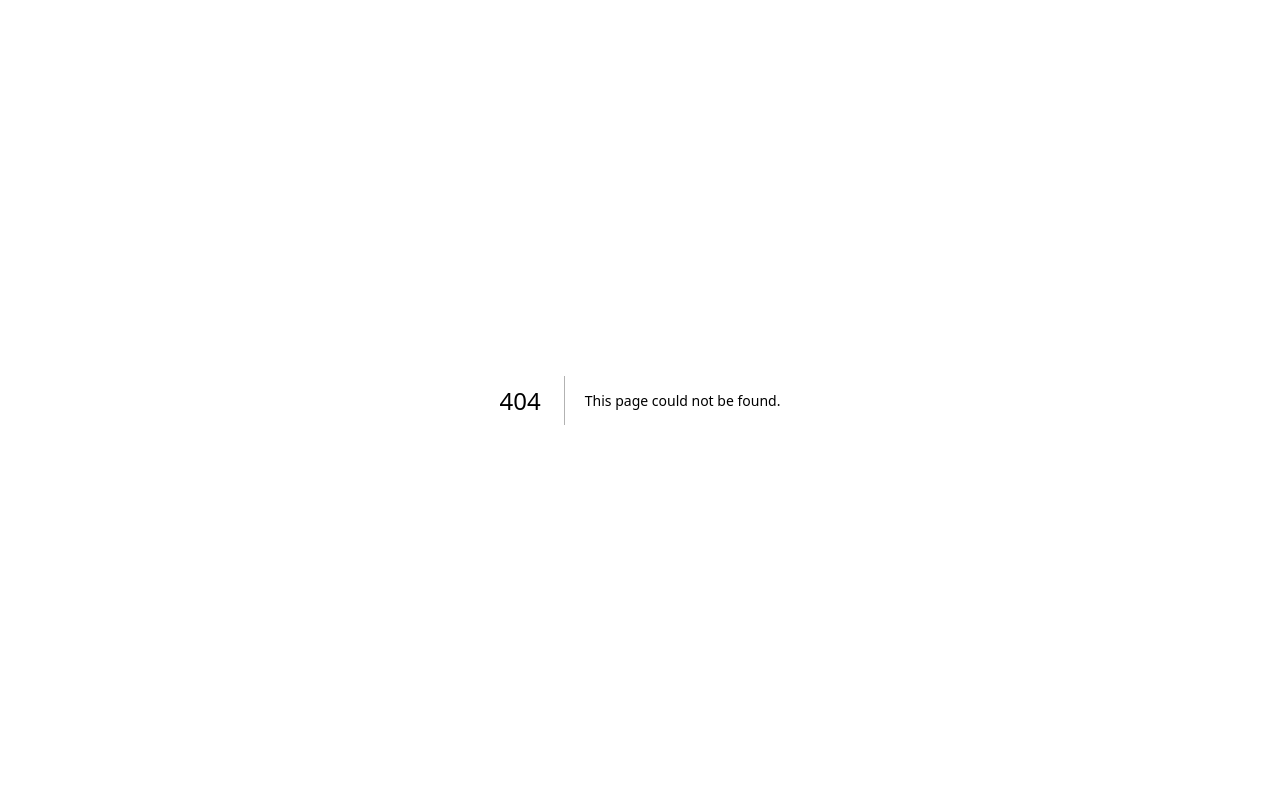
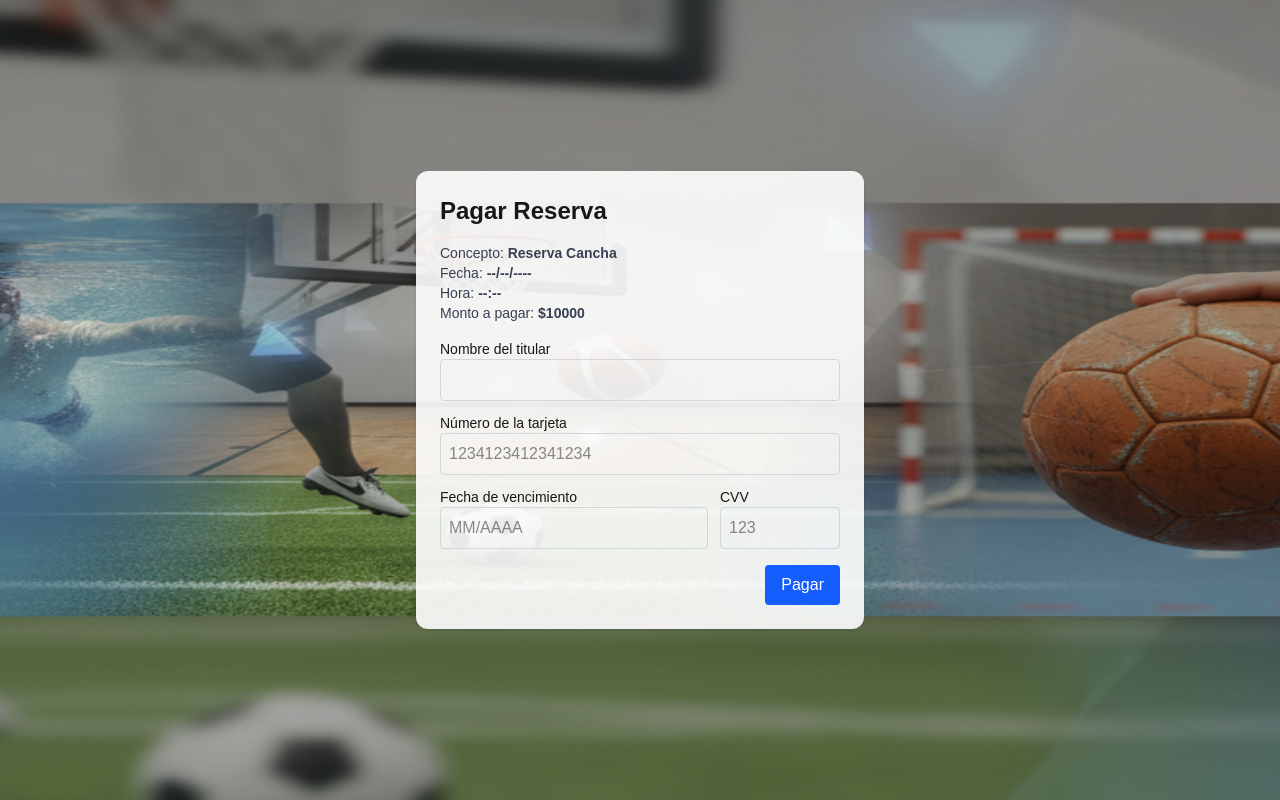
Before and after one commit to giuliagiacomodonato/Proyecto-PSS, a Next.js app: page /socio/pagoSocio in a window 1280 px wide. Before the commit this address had no page. Built offline with nearby package versions, Linux system fonts and the light colour scheme.

Commit message:
Formulario de pago del socio

```diff
--- /dev/null
+++ b/app/api/payments/route.ts
@@ -0,0 +1,41 @@
+import { NextResponse } from 'next/server'
+import { prisma } from '@/lib/prisma'
+
+export async function POST(request: Request) {
+  try {
+    const body = await request.json()
+    const { titular, last4, monto, concepto, reservaId } = body
+
+    if (!titular || !last4 || !monto) {
+      return NextResponse.json({ error: 'Faltan datos del pago.' }, { status: 400 })
+    }
+
+    // Determinismo: solo una tarjeta aprobada y otra rechazada (hardcode)
+    // Tarjeta aprobada simulada -> últimos 4: '4242'
+    // Tarjeta rechazada simulada -> últimos 4: '0002'
+    if (last4 === '4242') {
+      // aprobado
+    } else if (last4 === '0002' || last4 === '0000') {
+      return NextResponse.json({ error: 'El pago fue rechazado por la pasarela (tarjeta de prueba rechazada).' }, { status: 402 })
+    } else {
+      return NextResponse.json({ error: 'Tarjeta de prueba inválida. Usá 4242 (aprobada) o 0002 (rechazada).' }, { status: 400 })
+    }
+
+    // En caso de éxito, generamos un token simulado y (opcional) vinculamos la reserva
+    const paymentToken = `tok_mock_${Date.now()}`
+
+    if (reservaId && typeof reservaId === 'number') {
+      try {
+        // Intentamos vincular la reserva como pagada — no almacenamos datos sensibles
+        await prisma.turno.update({ where: { id: reservaId }, data: { pagado: true } }).catch(() => null)
+      } catch (e) {
+        // ignorar errores de BD en modo mock
+      }
+    }
+
+    return NextResponse.json({ success: true, token: paymentToken })
+  } catch (err) {
+    console.error('Error en /api/payments', err)
+    return NextResponse.json({ error: 'Error interno' }, { status: 500 })
+  }
+}
--- /dev/null
+++ b/app/socio/pagoSocio/page.tsx
@@ -0,0 +1,113 @@
+"use client"
+
+import React, { useState } from 'react'
+import { useRouter } from 'next/navigation'
+
+type Form = {
+  titular: string
+  numero: string
+  vencimiento: string
+  cvv: string
+}
+
+export default function PagoSocio() {
+  const router = useRouter()
+  const [form, setForm] = useState<Form>({ titular: '', numero: '', vencimiento: '', cvv: '' })
+  const [errors, setErrors] = useState<Partial<Record<keyof Form, string>>>({})
+  const [loading, setLoading] = useState(false)
+  const [toast, setToast] = useState<{ type: 'error' | 'success'; msg: string } | null>(null)
+
+  const validate = () => {
+    const e: Partial<Record<keyof Form, string>> = {}
+    if (!form.titular.trim()) e.titular = 'El nombre del titular es requerido'
+    if (!/^[0-9]{16}$/.test(form.numero.replace(/\s+/g, ''))) e.numero = 'El número debe tener 16 dígitos'
+    if (!/^(0[1-9]|1[0-2])\/(20\d{2})$/.test(form.vencimiento)) e.vencimiento = 'Formato MM/AAAA'
+    if (!/^[0-9]{3,4}$/.test(form.cvv)) e.cvv = 'CVV inválido (3 o 4 dígitos)'
+    setErrors(e)
+    return Object.keys(e).length === 0
+  }
+
+  const handleSubmit = async (e: React.FormEvent) => {
+    e.preventDefault()
+    if (!validate()) return
+    setLoading(true)
+    setErrors({})
+    try {
+      // Enviar solo datos no sensibles o tokenizados: aquí simulamos tokenización enviando los últimos 4 dígitos
+      const last4 = form.numero.replace(/\s+/g, '').slice(-4)
+      const payload = { titular: form.titular, last4, monto: 10000, concepto: 'Reserva Cancha', reservaId: 1 }
+      const res = await fetch('/api/payments', { method: 'POST', headers: { 'Content-Type': 'application/json' }, body: JSON.stringify(payload) })
+      const data = await res.json()
+      if (!res.ok) {
+        setToast({ type: 'error', msg: data.error || 'El pago fue rechazado. Por favor, verifica los datos o intenta con otra tarjeta.' })
+        // limpiar campos sensibles
+        setForm({ titular: '', numero: '', vencimiento: '', cvv: '' })
+        setTimeout(() => setToast(null), 5000)
+        return
+      }
+      // éxito
+      setToast({ type: 'success', msg: '¡Pago realizado con éxito! Tu reserva está confirmada.' })
+      setTimeout(() => setToast(null), 5000)
+      // redirigir al panel principal del socio después de mostrar toast
+      setTimeout(() => router.push('/socio'), 1500)
+    } catch (err) {
+      setToast({ type: 'error', msg: 'Error de conexión con la pasarela.' })
+      setForm({ titular: '', numero: '', vencimiento: '', cvv: '' })
+      setTimeout(() => setToast(null), 5000)
+    } finally {
+      setLoading(false)
+    }
+  }
+
+  return (
+    <div className="min-h-screen flex items-center justify-center p-6">
+      <div className="w-full max-w-md bg-white/90 rounded-xl p-6 shadow">
+        <h2 className="text-2xl font-semibold mb-4">Pagar Reserva</h2>
+
+        <div className="mb-4 text-sm text-gray-700">
+          <div>Concepto: <strong>Reserva Cancha</strong></div>
+          <div>Fecha: <strong>--/--/----</strong></div>
+          <div>Hora: <strong>--:--</strong></div>
+          <div>Monto a pagar: <strong>$10000</strong></div>
+        </div>
+
+        <form onSubmit={handleSubmit} className="space-y-3">
+          <div>
+            <label className="block text-sm">Nombre del titular</label>
+            <input value={form.titular} onChange={(e) => setForm({ ...form, titular: e.target.value })} className={`w-full p-2 border rounded ${errors.titular ? 'border-red-500' : 'border-gray-300'}`} />
+            {errors.titular && <p className="text-red-500 text-sm">{errors.titular}</p>}
+          </div>
+
+          <div>
+            <label className="block text-sm">Número de la tarjeta</label>
+            <input value={form.numero} onChange={(e) => setForm({ ...form, numero: e.target.value })} placeholder="1234123412341234" className={`w-full p-2 border rounded ${errors.numero ? 'border-red-500' : 'border-gray-300'}`} />
+            {errors.numero && <p className="text-red-500 text-sm">{errors.numero}</p>}
+          </div>
+
+          <div className="flex gap-3">
+            <div className="flex-1">
+              <label className="block text-sm">Fecha de vencimiento</label>
+              <input value={form.vencimiento} onChange={(e) => setForm({ ...form, vencimiento: e.target.value })} placeholder="MM/AAAA" className={`w-full p-2 border rounded ${errors.vencimiento ? 'border-red-500' : 'border-gray-300'}`} />
+              {errors.vencimiento && <p className="text-red-500 text-sm">{errors.vencimiento}</p>}
+            </div>
+            <div style={{ width: 120 }}>
+              <label className="block text-sm">CVV</label>
+              <input value={form.cvv} onChange={(e) => setForm({ ...form, cvv: e.target.value })} placeholder="123" className={`w-full p-2 border rounded ${errors.cvv ? 'border-red-500' : 'border-gray-300'}`} />
+              {errors.cvv && <p className="text-red-500 text-sm">{errors.cvv}</p>}
+            </div>
+          </div>
+
+          <div className="flex items-center justify-end gap-3 mt-4">
+            <button type="submit" disabled={loading} className="px-4 py-2 bg-blue-600 text-white rounded disabled:opacity-50">{loading ? 'Procesando...' : 'Pagar'}</button>
+          </div>
+        </form>
+
+        {toast && (
+          <div className={`fixed right-6 bottom-6 max-w-xs p-3 rounded shadow-lg text-white ${toast.type === 'success' ? 'bg-green-600' : 'bg-red-600'}`}>
+            {toast.msg}
+          </div>
+        )}
+      </div>
+    </div>
+  )
+}
```
